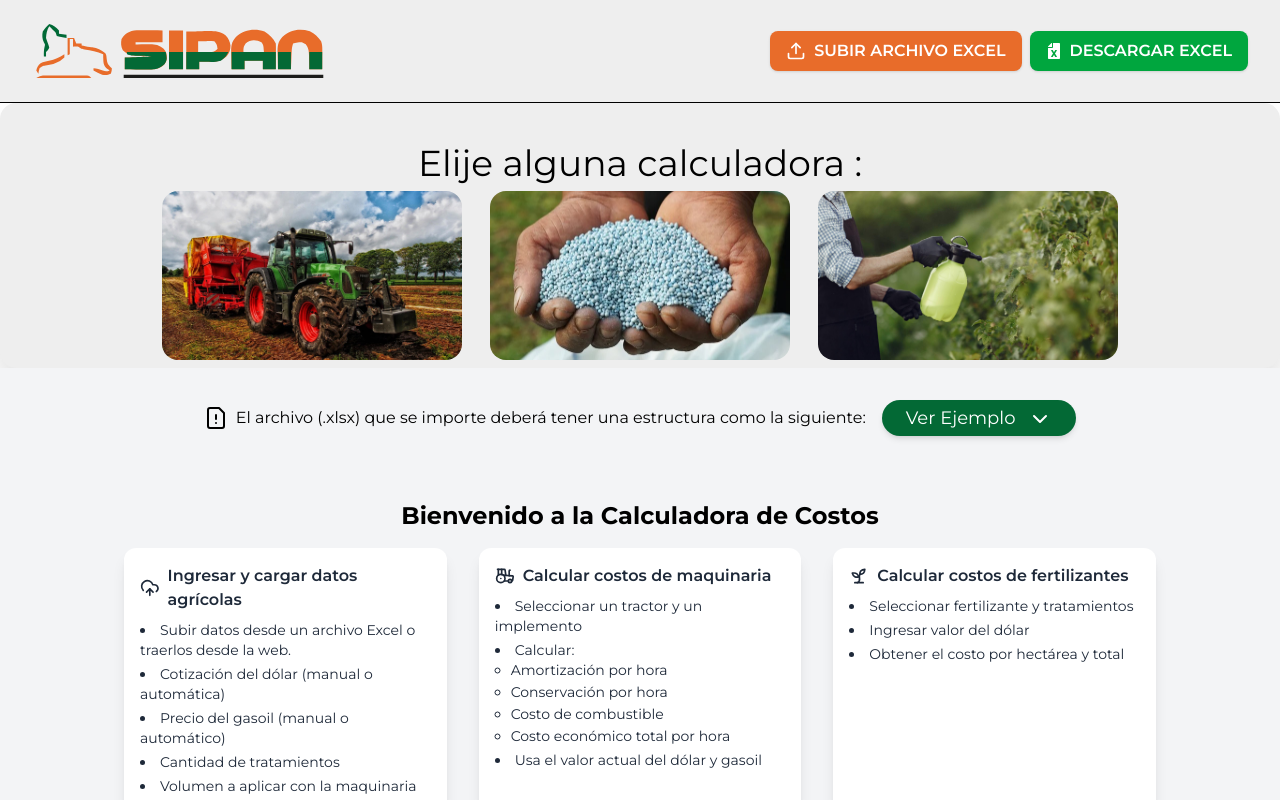
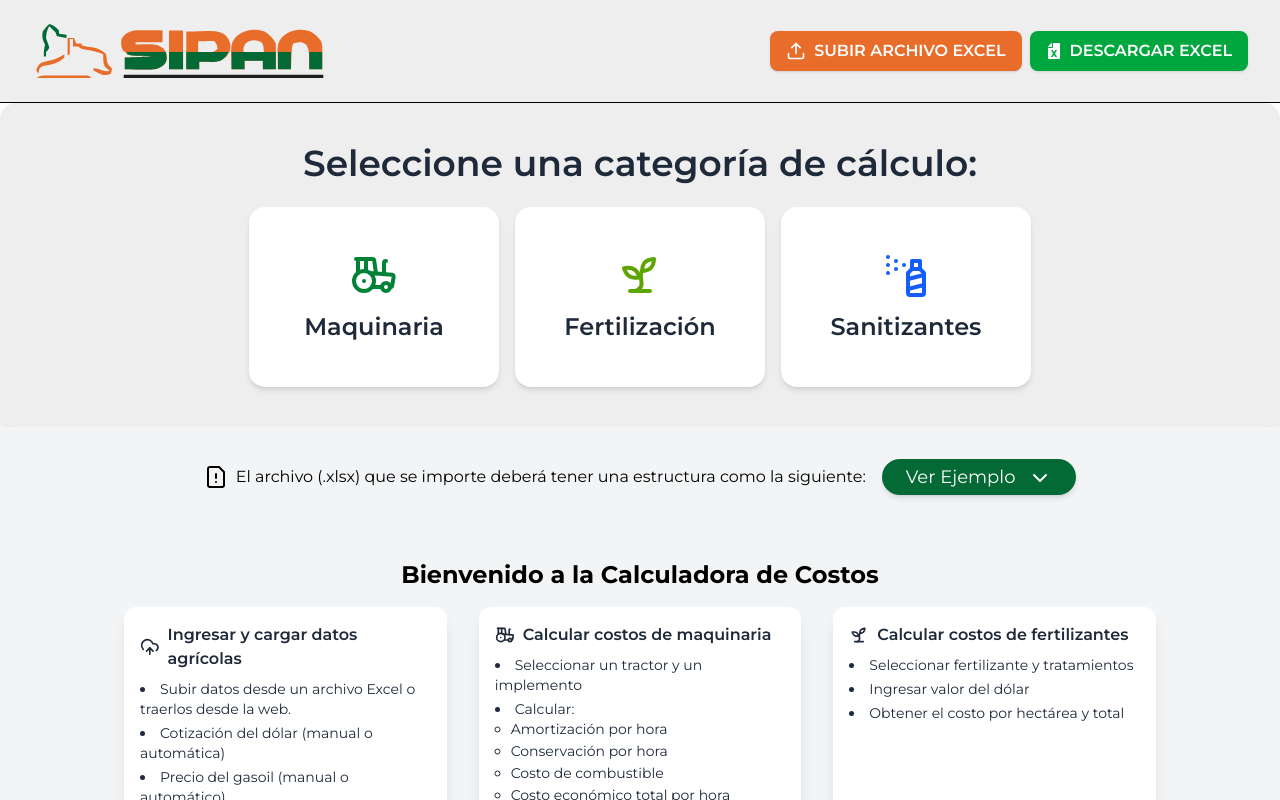
Before and after one commit to braianledantes/inta-calculadora, a React (Vite) app: page / in a window 1280 px wide. Shown: the top 800 px of the page. Built offline with nearby package versions, Linux system fonts and the light colour scheme; no server answers; what @react-pdf/renderer would draw is missing.

Commit message:
feat: refactor Header component to use icons for categories and improve card layout

```diff
--- a/src/components/Header/Header.jsx
+++ b/src/components/Header/Header.jsx
@@ -5,37 +5,32 @@ import { PATHS } from '../../routes/paths.js';
 import { useState } from "react";
 import { FiMenu, FiX } from "react-icons/fi";
 import ButtonExportExcel from "../ButtonExportExcel/ButtonExportExcel.jsx";
+import { Tractor, Sprout, SprayCan } from 'lucide-react'; // Iconos Lucide
+
+// Íconos por categoría
+const ICONS = {
+  Maquinaria: <Tractor className="text-green-700" size={48} />,
+  Fertilización: <Sprout className="text-lime-600" size={48} />,
+  Sanitizantes: <SprayCan className="text-blue-600" size={48} />,
+};
 
 const Header = () => {
   const location = useLocation();
   const [open, setOpen] = useState(false);
 
-
   const cards = [
-    {
-      path: PATHS.MAQUINARIA,
-      label: "Maquinaria",
-      bg: '/tractor.jpg'
-    },
-    {
-      path: PATHS.FERTILIZANTES,
-      label: "Fertilización",
-      bg: '/fertilizante.jpg'
-    },
-    {
-      path: PATHS.SANITIZANTES,
-      label: "Sanitizantes",
-      bg: '/sanitizante.jpg'
-    }
+    { path: PATHS.MAQUINARIA, label: "Maquinaria" },
+    { path: PATHS.FERTILIZANTES, label: "Fertilización" },
+    { path: PATHS.SANITIZANTES, label: "Sanitizantes" }
   ];
 
   return (
     <>
-      {/* Header */}
+      {/* Header superior */}
       <header className="sticky top-0 z-30 bg-[#eeeeee] border-b-1 p-4">
         <div className="w-full flex flex-col md:flex-row items-center justify-between gap-2 px-4 py-2">
 
-          {/* Logo & Hamburger */}
+          {/* Logo & menú hamburguesa */}
           <div className="flex w-full md:w-auto items-center justify-between">
             <Link to={PATHS.HOME}>
               <img
@@ -53,7 +48,7 @@ const Header = () => {
             </button>
           </div>
 
-          {/* Navigation */}
+          {/* Navegación */}
           <nav
             className={`
               ${open ? "flex" : "hidden"}
@@ -64,35 +59,28 @@ const Header = () => {
           >
             <ImportExcel />
             <ButtonExportExcel />
-
           </nav>
         </div>
       </header>
 
-      {/* Cards Section */}
-      <div className="bg-[#eeeeee] shadow-2xl rounded-2xl">
-        <h1 className="text-center text-4xl pt-10">Elije alguna calculadora :</h1>
-        <div className="flex flex-wrap justify-center gap-3">
-          {cards.map(({ path, label, bg }) => (
+      {/* Sección de tarjetas */}
+      <div className="bg-[#eeeeee] shadow-2xl rounded-2xl pb-10">
+        <h1 className="text-center text-4xl pt-10 font-semibold text-gray-800">
+          Seleccione una categoría de cálculo:
+        </h1>
+
+        <div className="flex flex-wrap justify-center gap-4 pt-6">
+          {cards.map(({ path, label }) => (
             <Link key={path} to={path} onClick={() => setOpen(false)}>
               <div
                 className={`
-                  group w-[300px] aspect-[16/9] m-2 flex items-end bg-cover bg-center text-black cursor-pointer
-                  transform transition duration-300 ease-in-out rounded-2xl
-                  hover:shadow-xl hover:scale-[1.02]
-                  ${location.pathname === path ? "shadow-2xl scale-[1.01] border-1 border-gray-600" : ""}
+                  w-[250px] h-[180px] flex flex-col items-center justify-center rounded-2xl p-6 shadow-md
+                  bg-white hover:bg-gray-100 transition duration-300 cursor-pointer text-center
+                  ${location.pathname === path ? "border-2 border-green-600 shadow-lg scale-[1.02]" : ""}
                 `}
-                style={{ backgroundImage: `url("${bg}")` }}
               >
-                {location.pathname === path ? (
-                  <div className="w-full backdrop-blur-md bg-white/60 text-4xl text-center py-2 rounded-b-2xl">
-                    {label}
-                  </div>
-                ) : (
-                  <div className="w-full backdrop-blur-md bg-white/50 text-4xl text-center py-2 rounded-b-2xl opacity-0 group-hover:opacity-100 transition-opacity duration-300">
-                    {label}
-                  </div>
-                )}
+                {ICONS[label]}
+                <span className="mt-3 text-2xl font-semibold text-gray-800">{label}</span>
               </div>
             </Link>
           ))}
```
